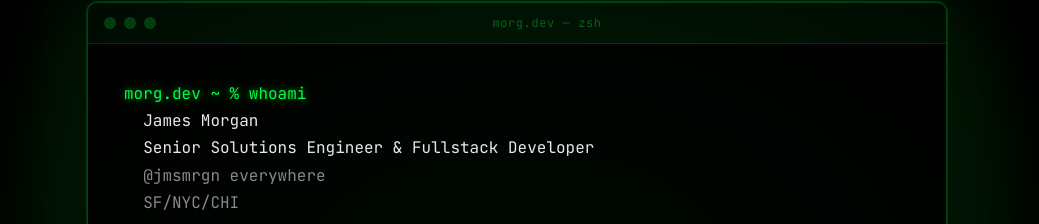
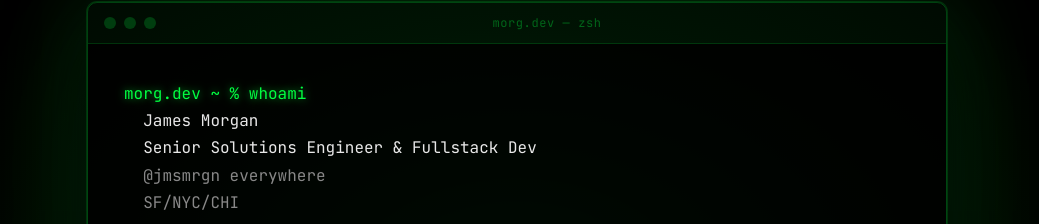
Before and after one commit to jmsmrgn/morgdev, a React (Vite) app: page / in a window 1280 px wide. Shown: the part 117-341 px from the top of the page, without its empty margins (123-1162 px from the left). Built offline with nearby package versions, Linux system fonts and the light colour scheme.

Commit message:
chore: edit whoami details and trim closing line

```diff
--- a/src/data/sequence.ts
+++ b/src/data/sequence.ts
@@ -19,7 +19,7 @@ export const sequence: Step[] = [
   { type: "pause", ms: 80 },
   {
     type: "type",
-    text: "  Senior Solutions Engineer & Fullstack Developer",
+    text: "  Senior Solutions Engineer & Fullstack Dev",
     speed: 8,
   },
   { type: "newline" },
@@ -105,7 +105,5 @@ export const sequence: Step[] = [
   { type: "newline" },
   { type: "newline" },
   { type: "type", text: "  Drop me a line!", speed: 8 },
-  { type: "pause", ms: 300 },
-  { type: "newline" },
   { type: "done" },
 ];
```
